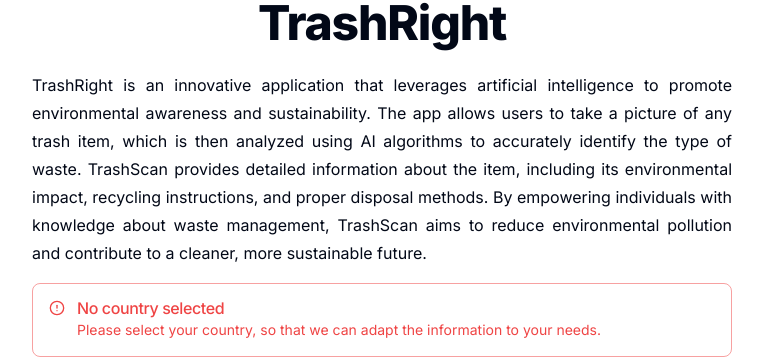
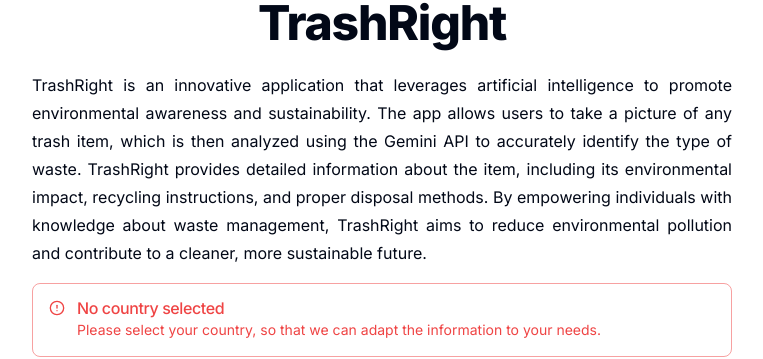
Before and after one commit to amelieangelina/trash-right, a Next.js app in the folder app/: page / in a window 1280 px wide. Shown: the part 777-1136 px from the top of the page, without its empty margins (258-1021 px from the left). Built offline with nearby package versions, Linux system fonts and the light colour scheme; no server answers.

Commit message:
add fixed problem to README and change opening text

```diff
--- a/app/app/Component.tsx
+++ b/app/app/Component.tsx
@@ -410,7 +410,7 @@
         TrashRight
       </h1>
       <p className="leading-7 [&:not(:first-child)]:mt-6 max-w-[700px] text-justify">
-      TrashRight is an innovative application that leverages artificial intelligence to promote environmental awareness and sustainability. The app allows users to take a picture of any trash item, which is then analyzed using AI algorithms to accurately identify the type of waste. TrashScan provides detailed information about the item, including its environmental impact, recycling instructions, and proper disposal methods. By empowering individuals with knowledge about waste management, TrashScan aims to reduce environmental pollution and contribute to a cleaner, more sustainable future.
+      TrashRight is an innovative application that leverages artificial intelligence to promote environmental awareness and sustainability. The app allows users to take a picture of any trash item, which is then analyzed using the Gemini API to accurately identify the type of waste. TrashRight provides detailed information about the item, including its environmental impact, recycling instructions, and proper disposal methods. By empowering individuals with knowledge about waste management, TrashRight aims to reduce environmental pollution and contribute to a cleaner, more sustainable future.
       </p>
       {!country && (
         <Alert variant="destructive" className="max-w-[700px] mt-4">
```
Also changed, not shown: 1 other file (tests, documents, lock files or other folders).
